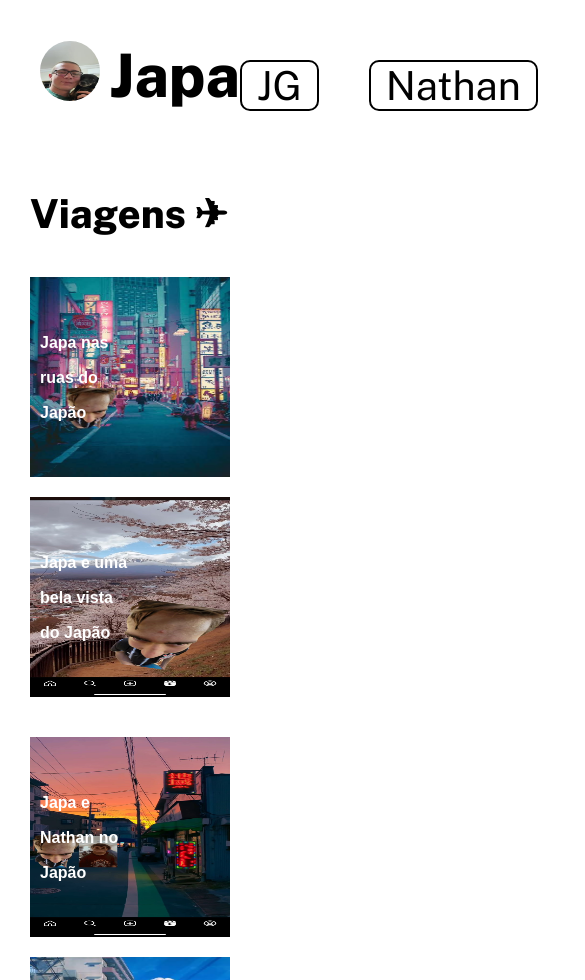
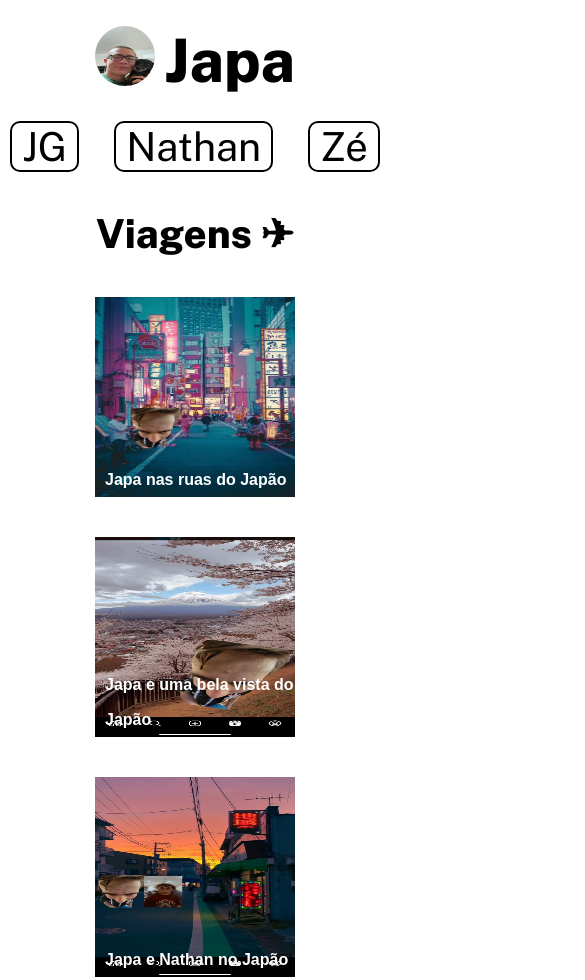
Before and after one commit to RDebner/legion, a plain HTML site: page japa/index.html in a window 390 px wide. Shown: the top 980 px of the page, 585 px wide, since content can reach past the window. Drawn offline with nearby package versions, Linux system fonts and the light colour scheme.

Commit message:
Refazendo o Responsivo

```diff
--- a/japa/style.css
+++ b/japa/style.css
@@ -116,7 +116,8 @@ main {
     flex-direction: row;
     padding-top: 20px;
     justify-content: space-between;
-    width: 900px;
+    width: 100%;
+    gap: 20px;
 }
 
 .container-foto {
@@ -173,52 +174,72 @@ footer a:hover {
     color: cyan;
 }
 
-@media (max-width: 425px) {
+@media (max-width: 825px) {
+
+    body {
+        background-color: #fff;
+        padding-top: 180px;
+    }
 
     header {
         display: flex;
+        flex-direction: column;
         font-size: 40px;
+        align-items: center;
+        padding: 25px 40px;
     }
 
-    header h1 {
-        position: relative;
-        left: 40px;
+
+
+    header nav {
+        margin: 25px 5px 0 5px;
+        gap: 20px;
     }
 
-    header .voltar {
-        position: absolute;
-        left:  10px;
-        top: 10px;
-        color: black;
-        text-decoration: none;
-        font-size: 15px;
-        font-weight: bold;
+    header nav a {
+        padding: 0 10px;
+
+    }
+
+    .conteudo {
+        display: flex;
+        flex-direction: column;
+        width: 100%;
+        align-items: center;
     }
 
     .conteudo h1 {
         font-size: 40px;
         display: flex;
-        justify-content: flex-start;
+        justify-content: center;
+        text-align: center;
     }
 
     .container-fotos p , .container-foto p {
-        width: 100px;
+        width: 200px;
         font-size: 16px;
         font-family: sans-serif;
         font-weight: bold;
     }
 
     .fotos-viagens {
-        width:  390px;
+        width:  100%;
         display: flex;
         justify-content: center;
         flex-direction: column ;
         align-items: flex-start;
     }
 
+    .container-foto {
+        display: flex;
+        flex-direction: row;
+        padding-top: 20px;
+        justify-content: center;
+    }
+
     .fotos {
         display: flex;
-        align-items: center;
+        align-items: flex-end;
         padding-top: 20px;
     }
 
@@ -230,7 +251,8 @@ footer a:hover {
         display: flex;
         flex-direction: column;
         padding-top: 20px;
-        justify-content: left;
+        justify-content: center;
+        align-items: center;
     }
 
     .fotos-namoradas {
@@ -239,7 +261,8 @@ footer a:hover {
     }
 
     .carro-japa {
-        height: 100px;
+        height: 200px;
+        width: 300px;
     }
 
     .encontro-japa {
--- a/jg/style.css
+++ b/jg/style.css
@@ -21,6 +21,7 @@ header {
     width: 100%;
     top: 0;
     background-color: #008000;
+    z-index: 1;
 }
 
 header img {
```
